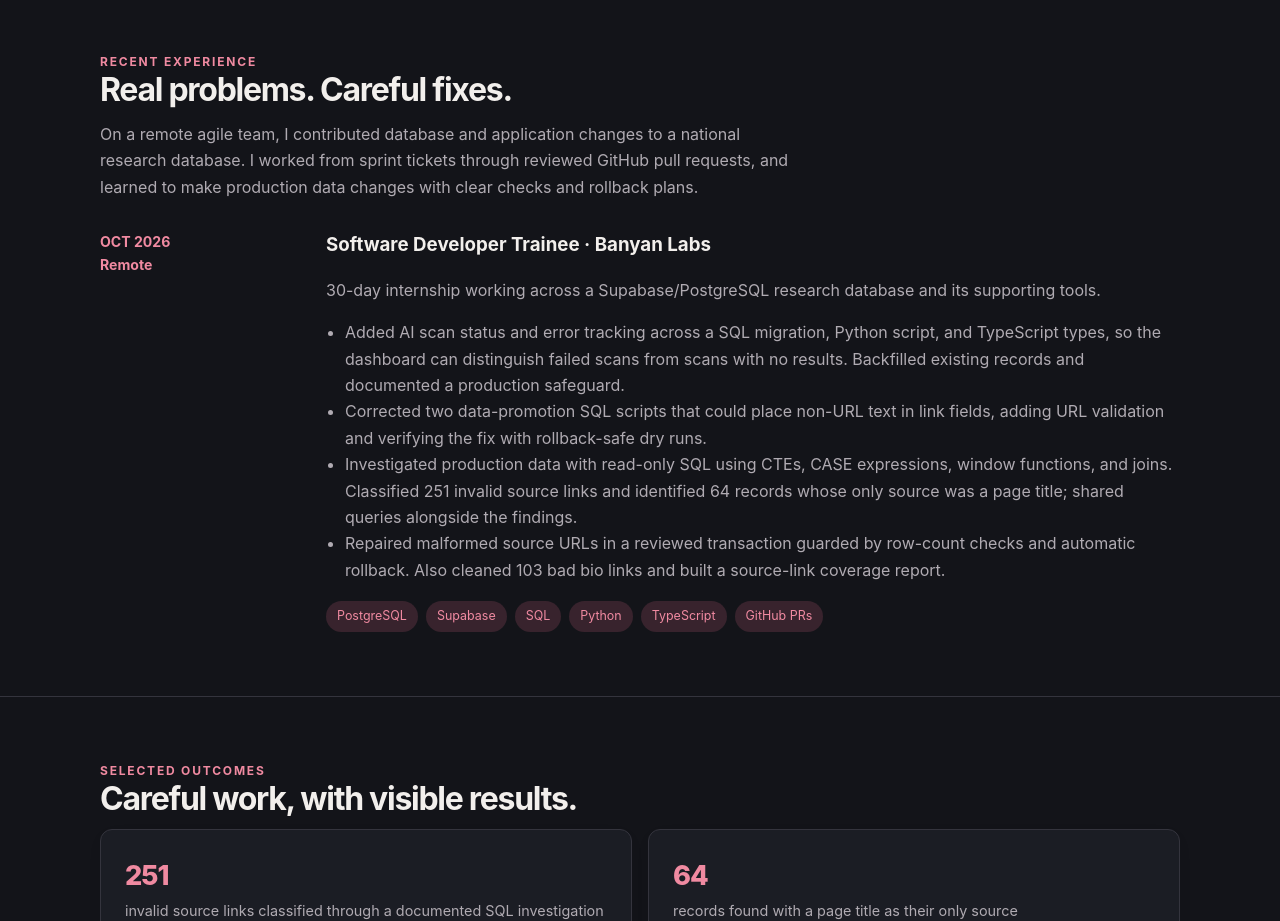
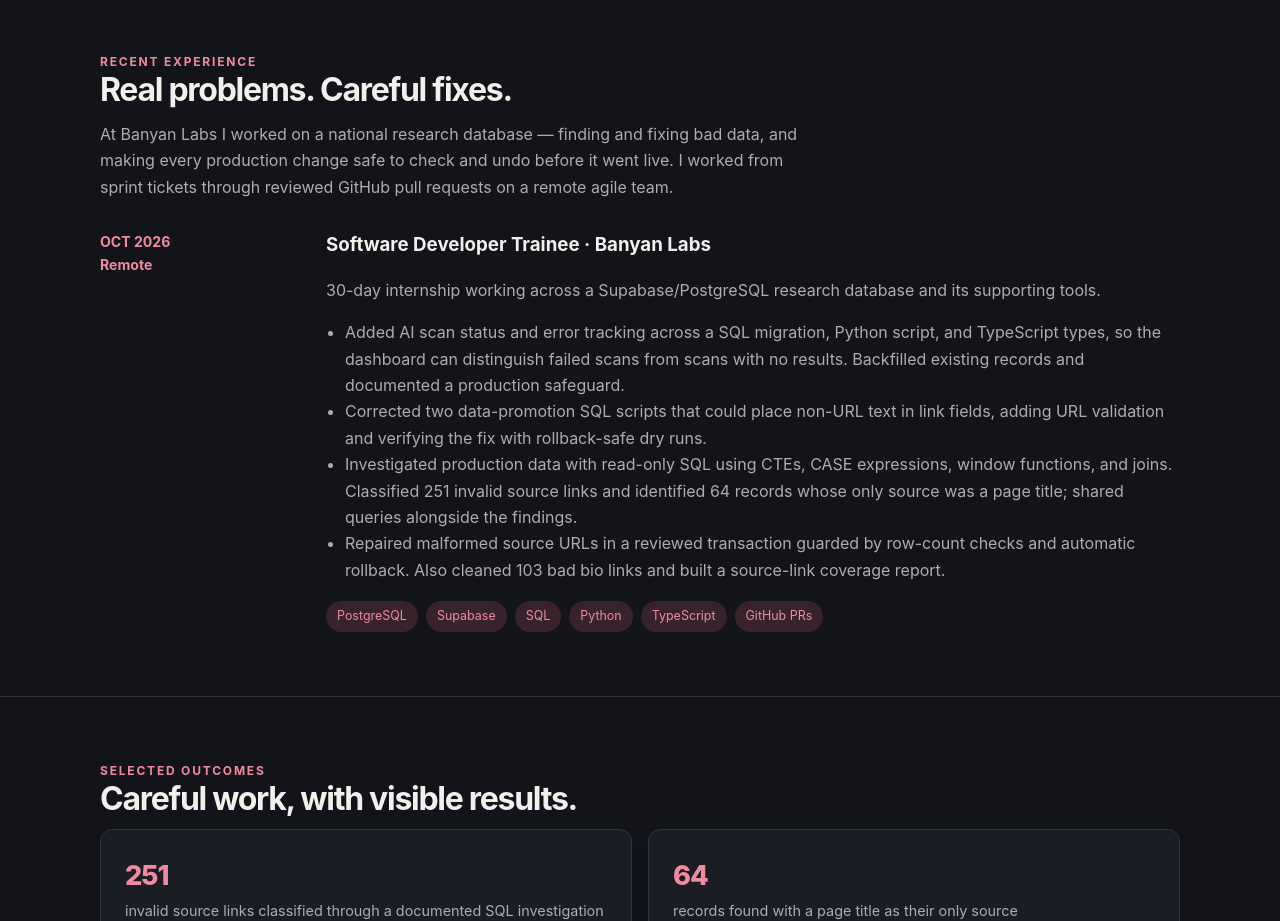
Before and after one commit to LordInfamous86/rory-richards-portfolio, a plain HTML site: page index.html in a window 1280 px wide. Shown: the part 3340-4261 px from the top of the page. Drawn offline with Linux system fonts and the light colour scheme.

Commit message:
Plain-English lead for Banyan experience section

```diff
--- a/index.html
+++ b/index.html
@@ -196,7 +196,7 @@
     </div></section>
     <section id="work"><div class="wrap">
       <div class="eyebrow">Recent experience</div><h2>Real problems. Careful fixes.</h2>
-      <p class="intro">On a remote agile team, I contributed database and application changes to a national research database. I worked from sprint tickets through reviewed GitHub pull requests, and learned to make production data changes with clear checks and rollback plans.</p>
+      <p class="intro">At Banyan Labs I worked on a national research database — finding and fixing bad data, and making every production change safe to check and undo before it went live. I worked from sprint tickets through reviewed GitHub pull requests on a remote agile team.</p>
       <article class="work"><div class="date">OCT 2026<br>Remote</div><div><h3>Software Developer Trainee · Banyan Labs</h3><p>30-day internship working across a Supabase/PostgreSQL research database and its supporting tools.</p>
         <ul>
           <li>Added AI scan status and error tracking across a SQL migration, Python script, and TypeScript types, so the dashboard can distinguish failed scans from scans with no results. Backfilled existing records and documented a production safeguard.</li>
```
